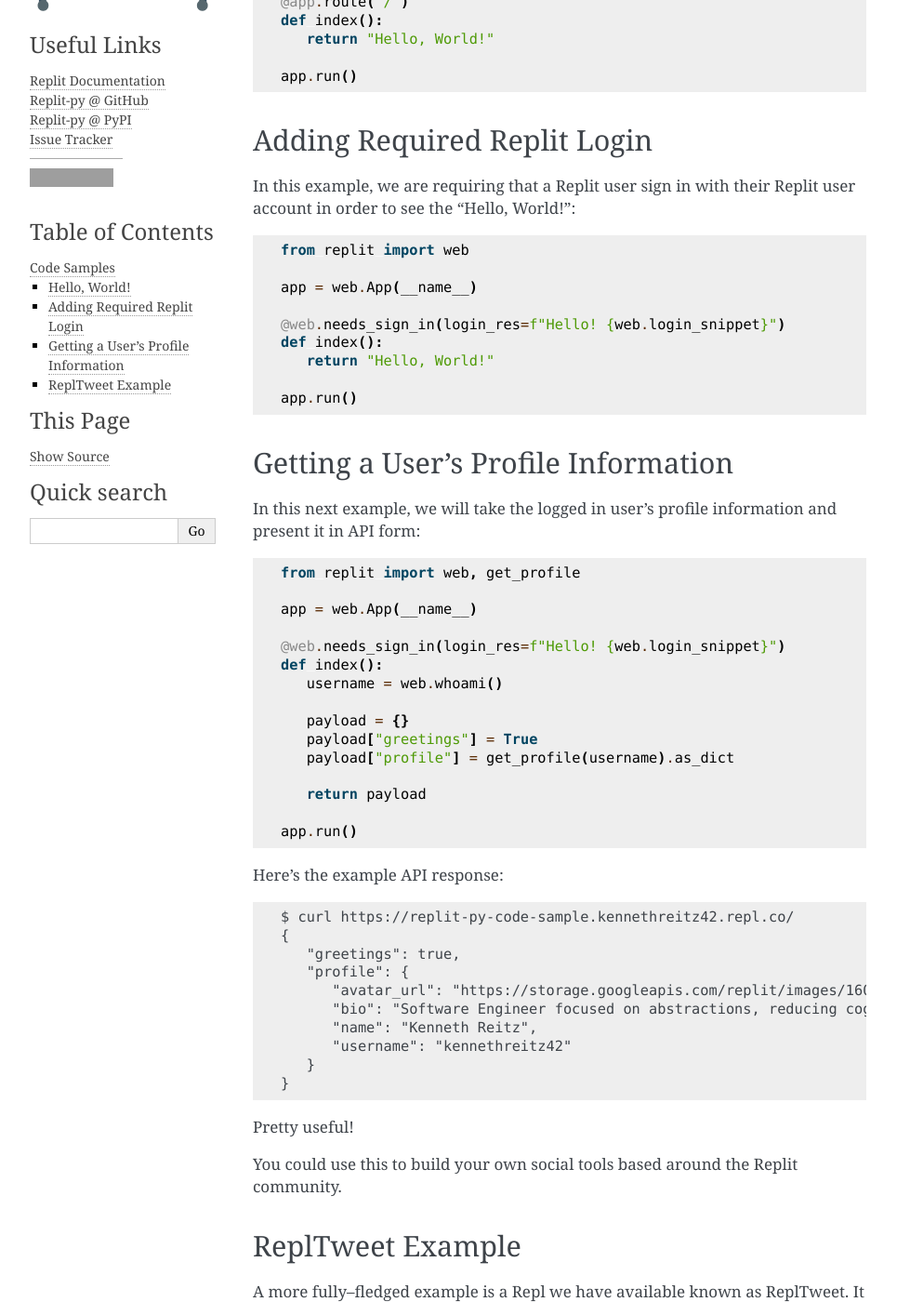
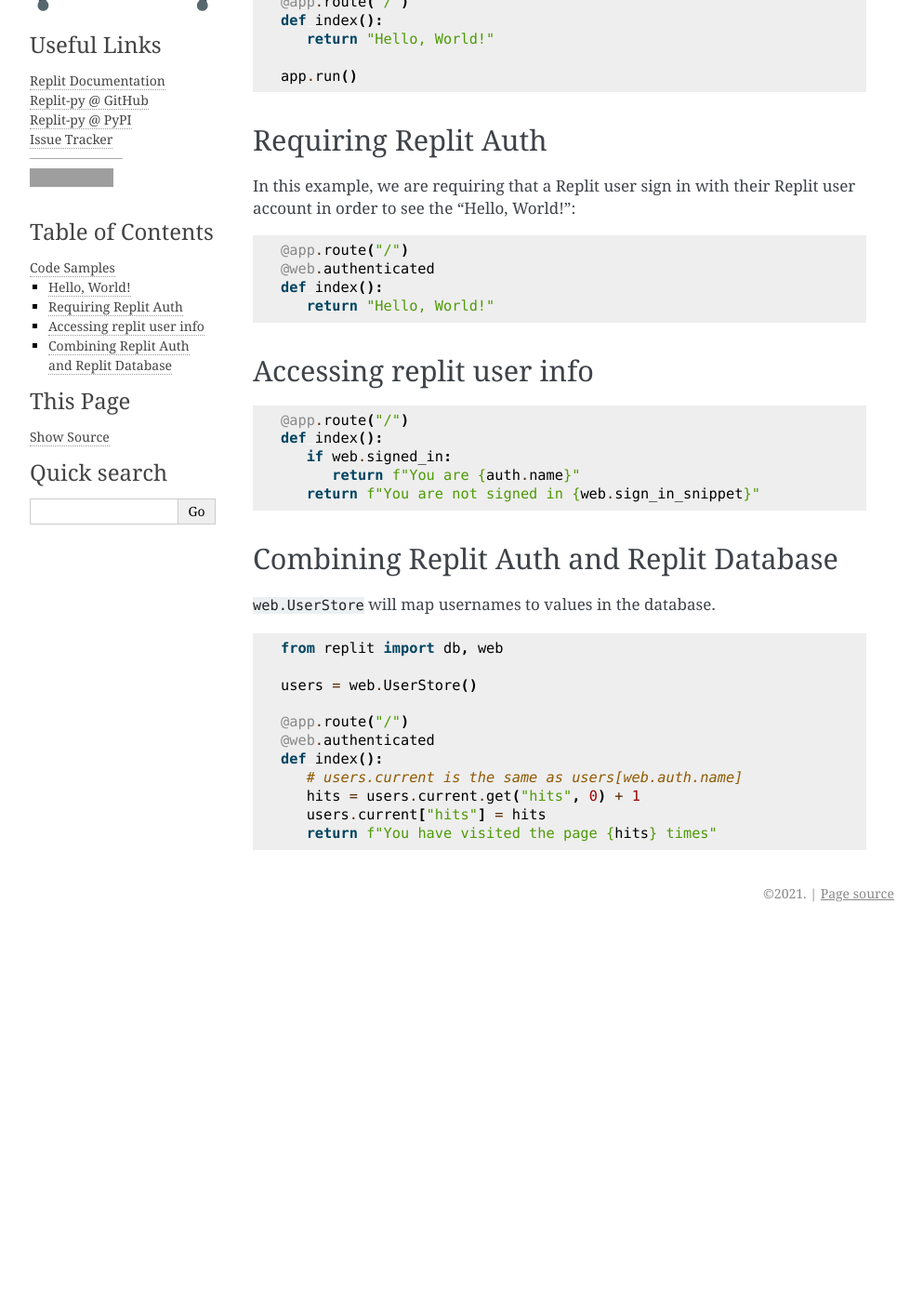
Before and after one commit to replit/replit-py, a Sphinx documentation site: the page built from docs/code_samples.rst, in a window 1280 px wide and 1400 px high, scrolled down 376 px. Shown: the whole window at 93% size, without its empty margins (148-1141 px from the left). Built offline with Sphinx 7.4.7, drawn with Linux system fonts in a browser that asks for light colours; after the commit the page ends 1376 px from its top, so only the background shows below that; some of the changed text lies outside the part shown; grey boxes are pictures that could not be loaded.

Commit message:
Fix docs (#68)
* Make headings in repltweet bigger

* Clean up snippets

* Add more code snippets

* Fix overflowing note

* Fix broken link

* Add ratelimit example to repltweet

```diff
--- a/docs/code_samples.rst
+++ b/docs/code_samples.rst
@@ -20,74 +20,44 @@
 
    app.run()
 
-Adding Required Replit Login
-~~~~~~~~~~~~~~~~~~~~~~~~~~~~
+Requiring Replit Auth
+~~~~~~~~~~~~~~~~~~~~~
 
 In this example, we are requiring that a Replit user sign in with their Replit user account in order to see the "Hello, World!":
 
 ::
 
-   from replit import web
-
-   app = web.App(__name__)
-
-   @web.needs_sign_in(login_res=f"Hello! {web.login_snippet}")
+   @app.route("/")
+   @web.authenticated
    def index():
       return "Hello, World!"
 
-   app.run()
-
-
-Getting a User's Profile Information
-~~~~~~~~~~~~~~~~~~~~~~~~~~~~~~~~~~~~
-
-In this next example, we will take the logged in user's profile information and present it in API form:
+Accessing replit user info
+~~~~~~~~~~~~~~~~~~~~~~~~~~
 
 ::
 
-   from replit import web, get_profile
+   @app.route("/")
+   def index():
+      if web.signed_in:
+         return f"You are {auth.name}"
+      return f"You are not signed in {web.sign_in_snippet}"
 
-   app = web.App(__name__)
+Combining Replit Auth and Replit Database
+~~~~~~~~~~~~~~~~~~~~~~~~~~~~~~~~~~~~~~~~~
 
-   @web.needs_sign_in(login_res=f"Hello! {web.login_snippet}")
-   def index():
-      username = web.whoami()
-
-      payload = {}
-      payload["greetings"] = True
-      payload["profile"] = get_profile(username).as_dict
-
-      return payload
-
-   app.run()
-
-Here's the example API response:
+:code:`web.UserStore` will map usernames to values in the database.
 
 ::
 
-   $ curl https://replit-py-code-sample.kennethreitz42.repl.co/
-   {
-      "greetings": true,
-      "profile": {
-         "avatar_url": "https://storage.googleapis.com/replit/images/1609937177761_8ce62c49dfd5f0192cff5d3684f78a21.jpeg",
-         "bio": "Software Engineer focused on abstractions, reducing cognitive overhead, and Design for Humans.",
-         "name": "Kenneth Reitz",
-         "username": "kennethreitz42"
-      }
-   }
+   from replit import db, web
 
-Pretty useful!
+   users = web.UserStore()
 
-You could use this to build your own social tools based around the Replit community.
-
-
-ReplTweet Example
-~~~~~~~~~~~~~~~~~
-
-A more fully–fledged example is a Repl we have available known as ReplTweet. It is a Twitter clone!
-
-- `https://repl.it/@kennethreitz42/repltweet <https://repl.it/@kennethreitz42/repltweet>`_
-- `https://github.com/replit/example-repltweet <https://github.com/replit/example-repltweet>`_
-
-Check out the Repl and the GitHub repo to see it in action and learn more about how to use
-this library to your full advantage!
+   @app.route("/")
+   @web.authenticated
+   def index():
+      # users.current is the same as users[web.auth.name]
+      hits = users.current.get("hits", 0) + 1
+      users.current["hits"] = hits
+      return f"You have visited the page {hits} times"
--- a/docs/index.rst
+++ b/docs/index.rst
@@ -12,7 +12,7 @@
 This repository is the home for the ``replit`` Python package, which
 provides:
 
--  A fully-featured database client for `Replit DB`_.
+-  A fully-featured database client for `Replit DB <https://docs.repl.it/misc/database>`_.
 -  A Flask–based application framework for accellerating development on the platform.
 -  Replit user profile metadata retreival (more coming here!).
 -  A simple audio library that can play tones and audio files!
```
Also changed, not shown: docs/web_tutorial.rst (+58 -10 lines).
